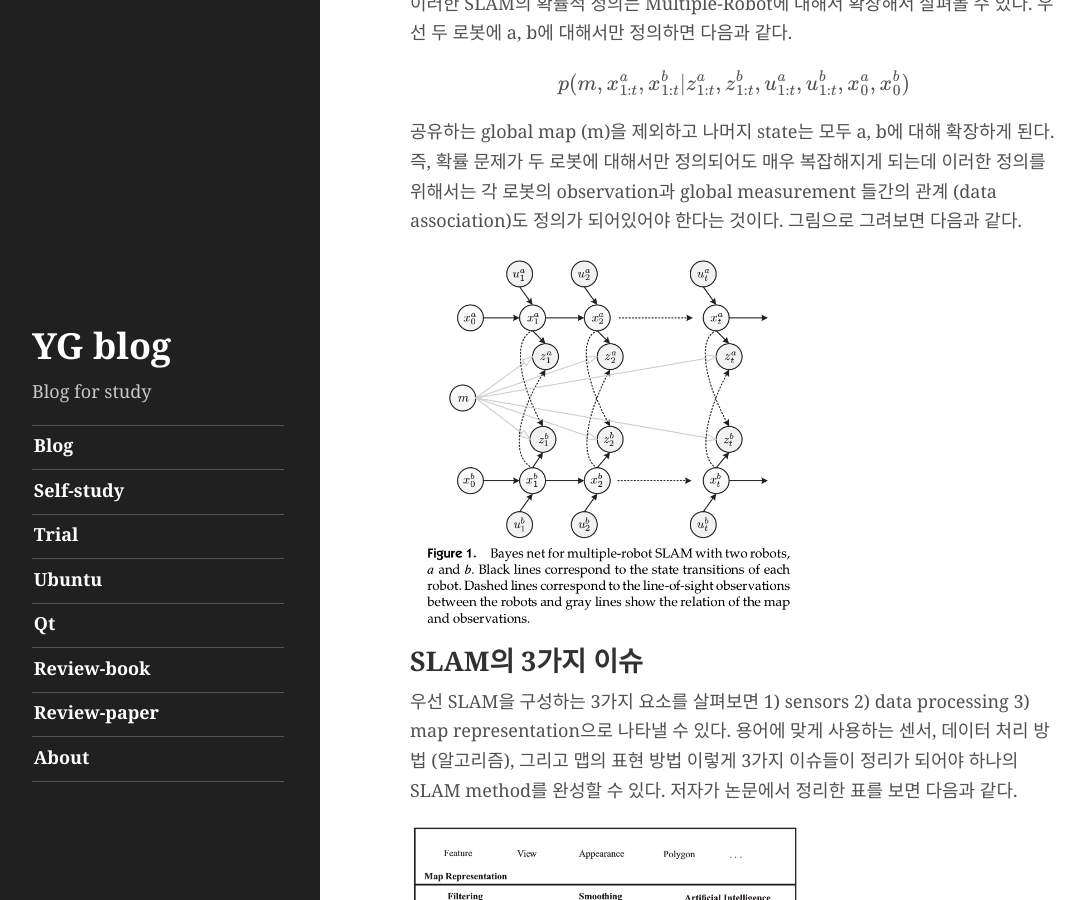
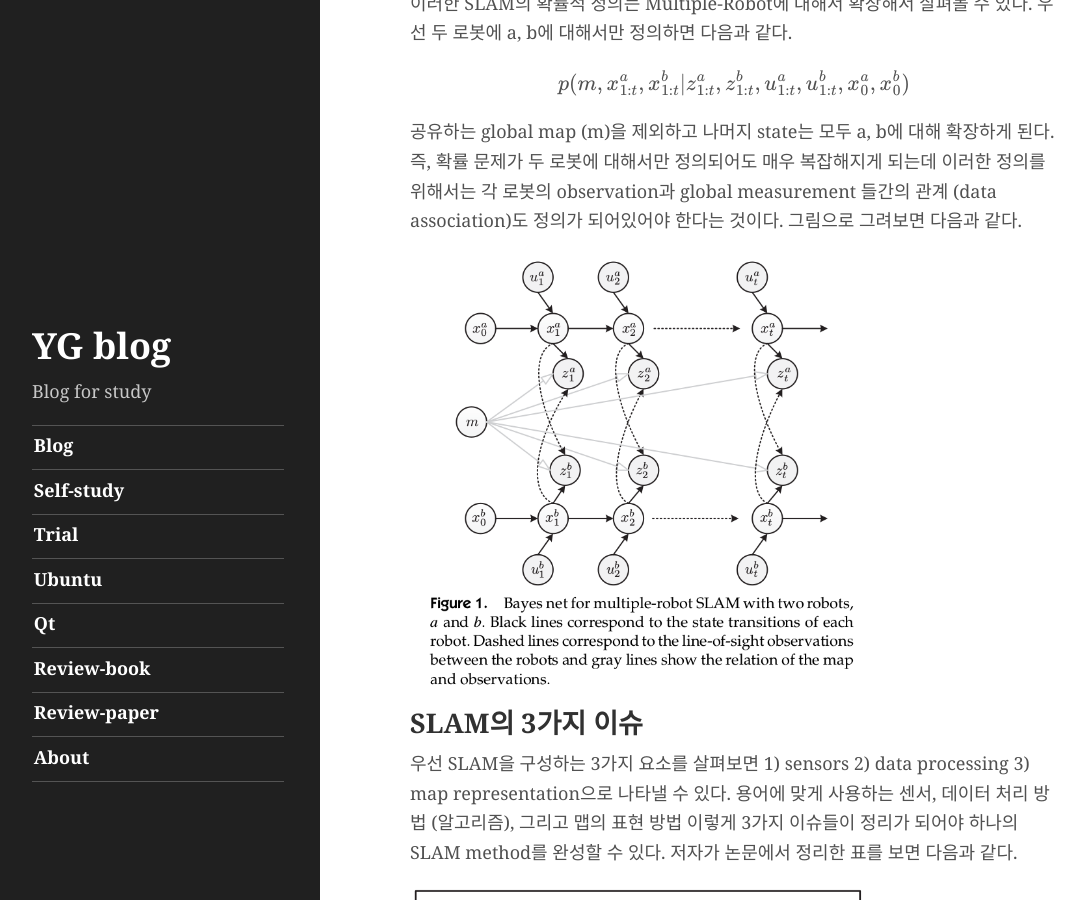
Before and after one commit to youngguncho/youngguncho.github.io, a Jekyll site: the page built from _posts/Review-paper/2018-01-29-Multi_robot_survey.md, in a window 1280 px wide and 900 px high, scrolled down 1790 px. Shown: the whole window, without its empty margins (4-1088 px from the left). Built offline with Jekyll 4.4.1, drawn with Linux system fonts in a browser that asks for light colours; formulas are drawn with MathJax 3.

Commit message:
fix figure size

```diff
--- a/_posts/Review-paper/2018-01-29-Multi_robot_survey.md
+++ b/_posts/Review-paper/2018-01-29-Multi_robot_survey.md
@@ -38,12 +38,12 @@ $$ p(m, x^a_{1:t}, x^b_{1:t}|z^a_{1:t}, z^b_{1:t},u^a_{1:t}, u^b_{1:t}, x^a_0, x
 
 공유하는 global map (m)을 제외하고 나머지 state는 모두 a, b에 대해 확장하게 된다. 즉, 확률 문제가 두 로봇에 대해서만 정의되어도 매우 복잡해지게 되는데 이러한 정의를 위해서는 각 로봇의 observation과 global measurement 들간의 관계 (data association)도 정의가 되어있어야 한다는 것이다. 그림으로 그려보면 다음과 같다.
 
-<img align="middle" src="/image/posts/Review-paper/2018-01-29-Multi_robot_survey/multi_prob_state.png" width="60%">
+<img align="middle" src="/image/posts/Review-paper/2018-01-29-Multi_robot_survey/multi_prob_state.png" width="70%">
 
 ## SLAM의 3가지 이슈
 우선 SLAM을 구성하는 3가지 요소를 살펴보면 1) sensors 2) data processing 3) map representation으로 나타낼 수 있다. 용어에 맞게 사용하는 센서, 데이터 처리 방법 (알고리즘), 그리고 맵의 표현 방법 이렇게 3가지 이슈들이 정리가 되어야 하나의 SLAM method를 완성할 수 있다. 저자가 논문에서 정리한 표를 보면 다음과 같다.
 
-<img align="middle" src="/image/posts/Review-paper/2018-01-29-Multi_robot_survey/slam_3_issues.png" width="60%">
+<img align="middle" src="/image/posts/Review-paper/2018-01-29-Multi_robot_survey/slam_3_issues.png" width="70%">
 
 여기서 센서는 환경에 따라서 달라지기도 하고, 플랫폼이나 용도에 따라서 달라지기 때문에 일관되게 표현할 수 없지만 acoustic sensor와 같이 수중에서만 되는 센서도 있을 수 있으며 LiDAR와 같이 지상에서 좀 더 많이 사용되는 센서가 있을 수도 있다. Data processing 같은 경우는 크게 Filtering / Smoothing / AI 로 나눌 수가 있다. 여기서 재밌는 부분은 바로 map representation에 대한 부분이다. 사실 위와 같이 센서나 데이터 처리에 대한 내용은 다른 논문에서도 자주 언급되기 때문에 이미 파악하고 있을 수도 있는 내용인데 map representation같은 경우는 이 논문처럼 분류해놓은 것을 자주 보진 못한 것 같다. 논문에는 자세하게 표현되어 있지만 결과적으로 정리된 표를 보면 아래와 같다.
 
@@ -51,6 +51,6 @@ $$ p(m, x^a_{1:t}, x^b_{1:t}|z^a_{1:t}, z^b_{1:t},u^a_{1:t}, u^b_{1:t}, x^a_0, x
 
 논문에 표현된 map representation에 대한 예시들을 보면 다음과 같다. Topological map을 그림상의 점들과 연결된 링크들 처럼 보통 metric 정보 없이 (metric은 다시 embedding이 가능하니까) 노드들 간의 연결성을 보는 관점이고, semantic map은 map에 semantic 정보 (object, region labeling과 같은)를 추가해서 표현한 맵이다. 그리고 appearance map을 일반적으로 그래프로 표현되며 각 노드가 geometric 정보가 아닌 그림처럼 사진이나 또는 압축된 appearance 정보등으로 표현된 맵을 의미한다.
 
-<img align="middle" src="/image/posts/Review-paper/2018-01-29-Multi_robot_survey/map_representation_ex.png" width="60%">
+<img align="middle" src="/image/posts/Review-paper/2018-01-29-Multi_robot_survey/map_representation_ex.png" width="90%">
 
 [작성중]
```
